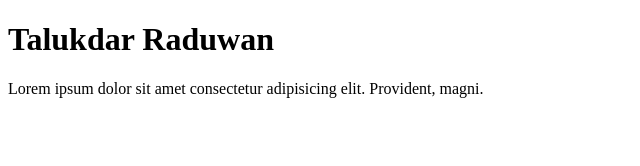
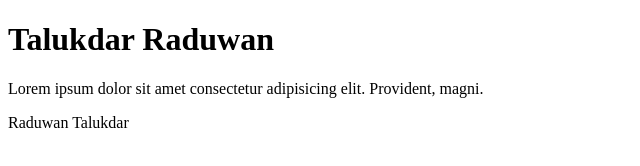
Before and after one commit to talukdar30bd/first-project, a plain HTML site: page index.html in a window 1280 px wide. Shown: the whole page, without its empty margins (0-640 px from the left). Drawn offline with Linux system fonts and the light colour scheme.

Commit message:
Update index.html

```diff
--- a/index.html
+++ b/index.html
@@ -8,5 +8,6 @@
 <body>
     <h1>Talukdar Raduwan</h1>
     <p> Lorem ipsum dolor sit amet consectetur adipisicing elit. Provident, magni.</p>
+    <p> Raduwan Talukdar</p>
 </body>
 </html>
```
